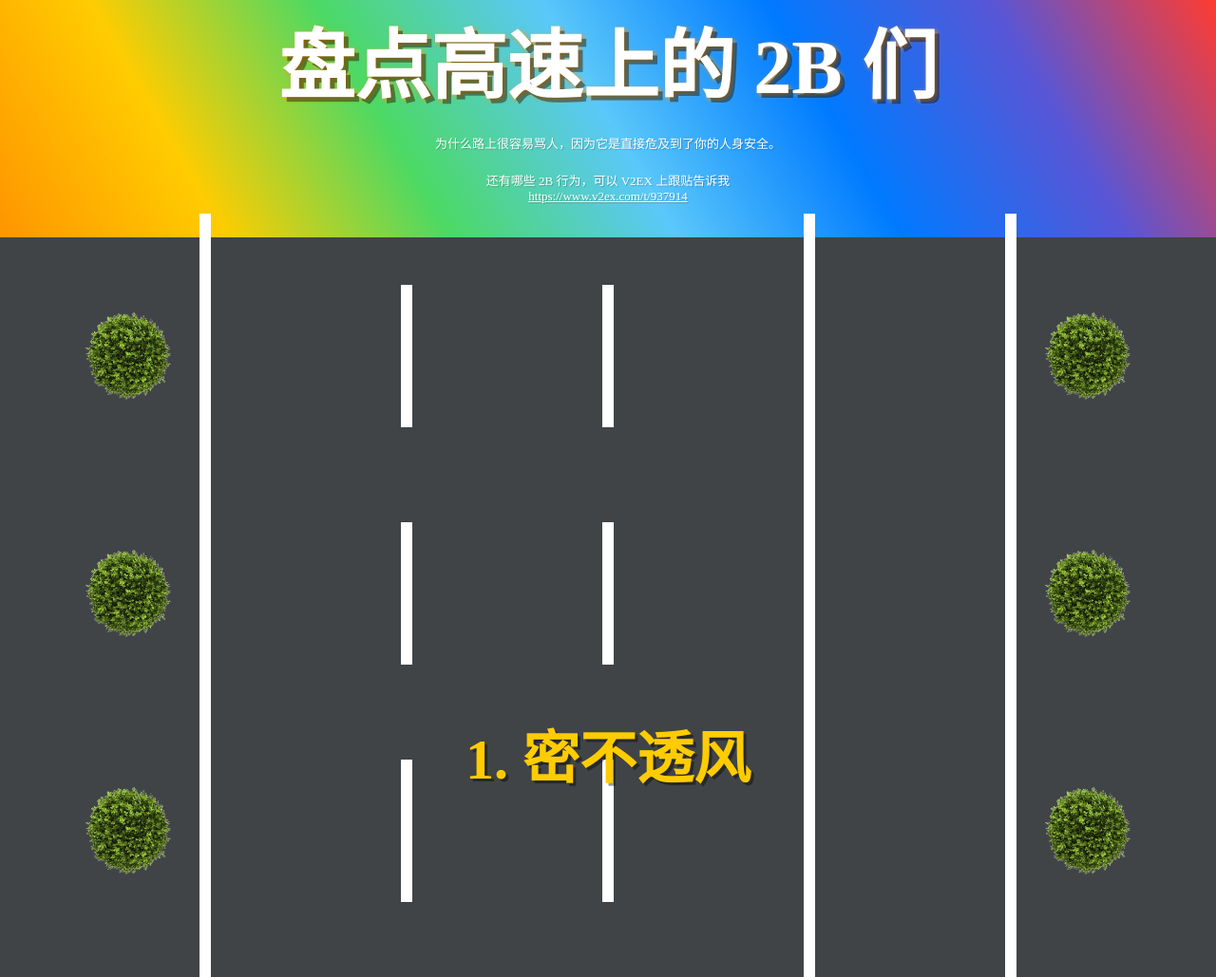
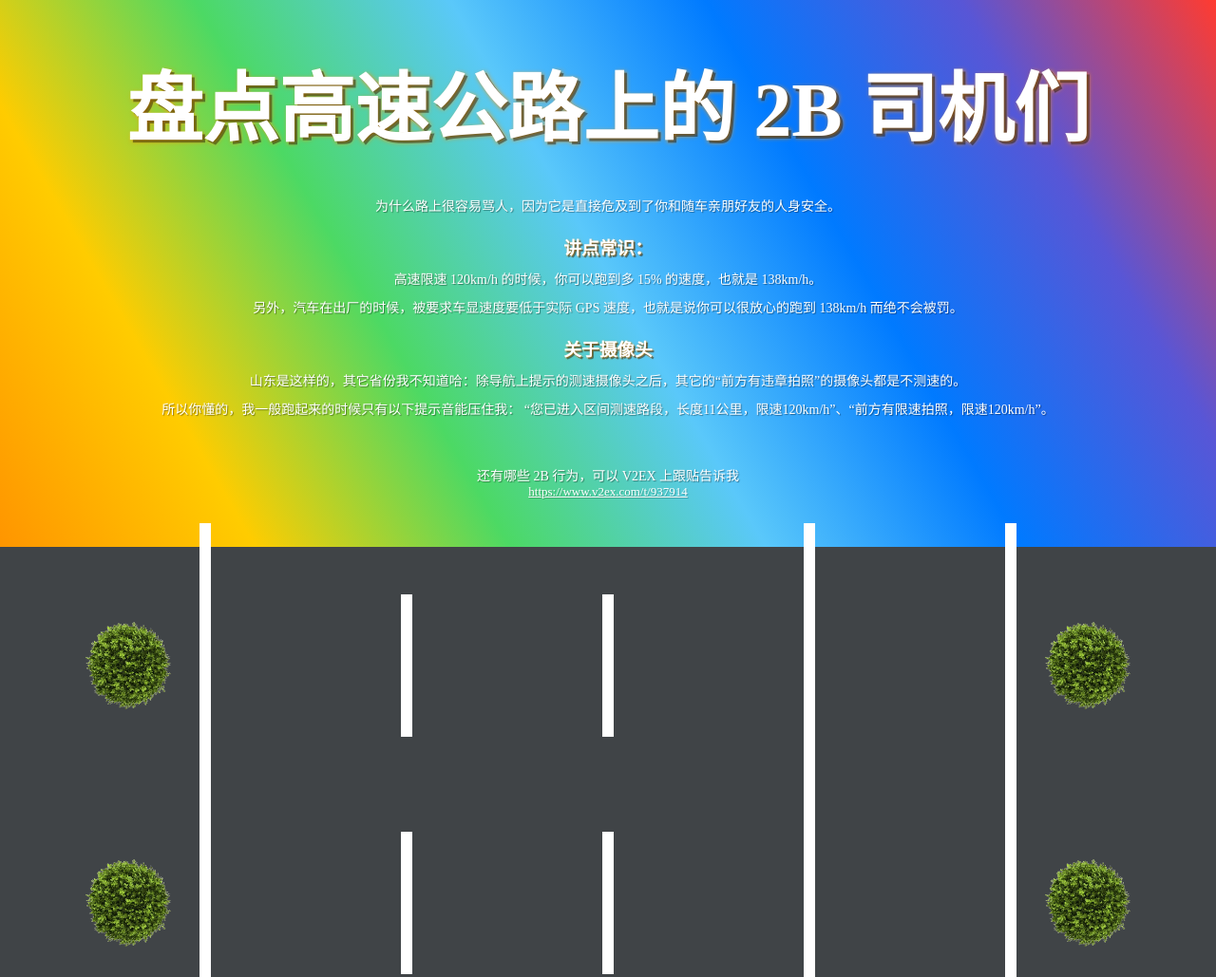
Before and after one commit to KyleBing/highway-present-status-of-china, a plain HTML site: page index.html in a window 1280 px wide. Shown: the top 1029 px of the page at 95% size. Drawn offline with Linux system fonts and the light colour scheme.

Commit message:
添加一些说明

```diff
--- a/index.html
+++ b/index.html
@@ -2,18 +2,26 @@
 <html lang="zh-CN">
 <head>
     <meta charset="UTF-8">
-    <title>盘点高速公路上的 2B 们</title>
-    <script src="highway.js?v=20230506231857"></script>
+    <title>盘点高速公路上的 2B 司机们</title>
+    <script src="highway.js?v=20230509170535"></script>
     <meta name="viewport" content="width=device-width, initial-scale=1.0">
-    <link rel="stylesheet" href="scss/highway.css?v=20230506231857">
+    <link rel="stylesheet" href="scss/highway.css?v=20230509170535">
 </head>
 
 <body>
 <div id="container">
     <div class="intro">
-        <h1>盘点高速上的 2B 们</h1>
-        <p>为什么路上很容易骂人，因为它是直接危及到了你的人身安全。</p>
-        <p>还有哪些 2B 行为，可以 V2EX 上跟贴告诉我</p>
+        <h1>盘点高速公路上的 2B 司机们</h1>
+        <p>为什么路上很容易骂人，因为它是直接危及到了你和随车亲朋好友的人身安全。</p>
+        <h3>讲点常识：</h3>
+        <p>高速限速 120km/h 的时候，你可以跑到多 15% 的速度，也就是 138km/h。</p>
+        <p>另外，汽车在出厂的时候，被要求车显速度要低于实际 GPS 速度，也就是说你可以很放心的跑到 138km/h 而绝不会被罚。</p>
+        <h3>关于摄像头</h3>
+        <p>山东是这样的，其它省份我不知道哈：除导航上提示的测速摄像头之后，其它的“前方有违章拍照”的摄像头都是不测速的。</p>
+        <p>所以你懂的，我一般跑起来的时候只有以下提示音能压住我： “您已进入区间测速路段，长度11公里，限速120km/h”、“前方有限速拍照，限速120km/h”。</p>
+
+
+        <p class="pt-4">还有哪些 2B 行为，可以 V2EX 上跟贴告诉我</p>
         <a href="https://www.v2ex.com/t/937914">https://www.v2ex.com/t/937914</a>
     </div>
     <div class="highway-road">
--- a/scss/highway.scss
+++ b/scss/highway.scss
@@ -124,27 +124,34 @@ body{
 
 
 .intro{
+    padding: 50px 0;
     display: flex;
     justify-content: center;
     align-items: center;
     width: 100%;
     flex-flow: column nowrap;
-    height: 250px;
-    padding-bottom: 30px;
+    //height: 250px;
     background: linear-gradient(60deg, $orange, $yellow, $green, $cyan, $blue, $purple, $red);
     z-index: 10000;
     h1{
+        margin-bottom: 30px;
         font-size: 80px;
         color: white;
         font-weight: bold;
         text-align: center;
-        text-shadow: 5px 5px 0 transparentize(black, 0.6), 2px 2px 5px transparentize($orange, 0.1);
+        text-shadow: 3px 3px 0 transparentize(black, 0.6), 2px 2px 5px transparentize($orange, 0.1);
+    }
+    h3{
+        margin-top: 20px;
+        text-shadow: 2px 2px 0 transparentize(black, 0.6), 1px 1px 2px transparentize($orange, 0.1);
+        color: white;
+        font-weight: bold;
     }
     p{
-        font-size: 13px;
-        margin-top: 20px;
+        font-size: 14px;
+        margin-top: 10px;
         color: white;
-        text-shadow: 1px 1px 0 transparentize(black, 0.8);
+        text-shadow: 1px 1px 1px transparentize(black, 0.6);
     }
     a{
         text-shadow: 1px 1px 0 transparentize(black, 0.8);
```
Also changed, not shown: scss/highway.css, 1 other file.
